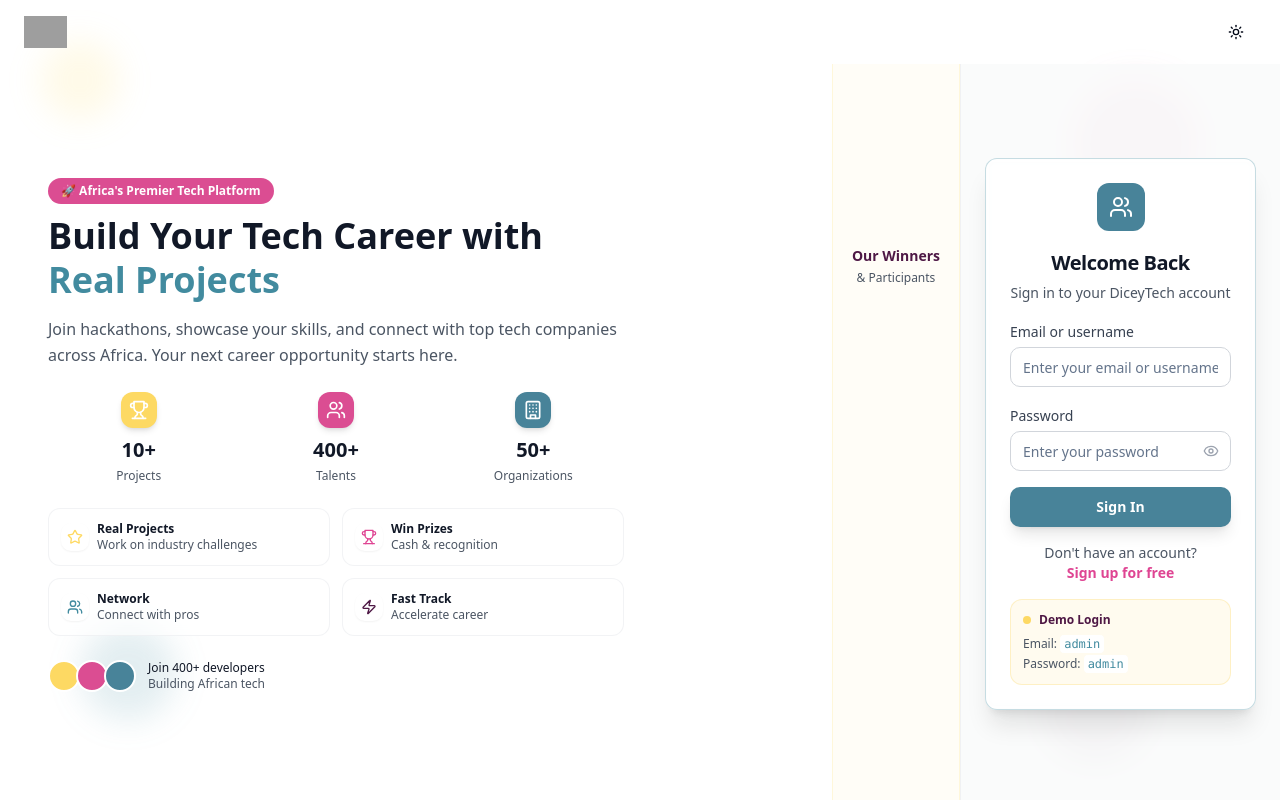
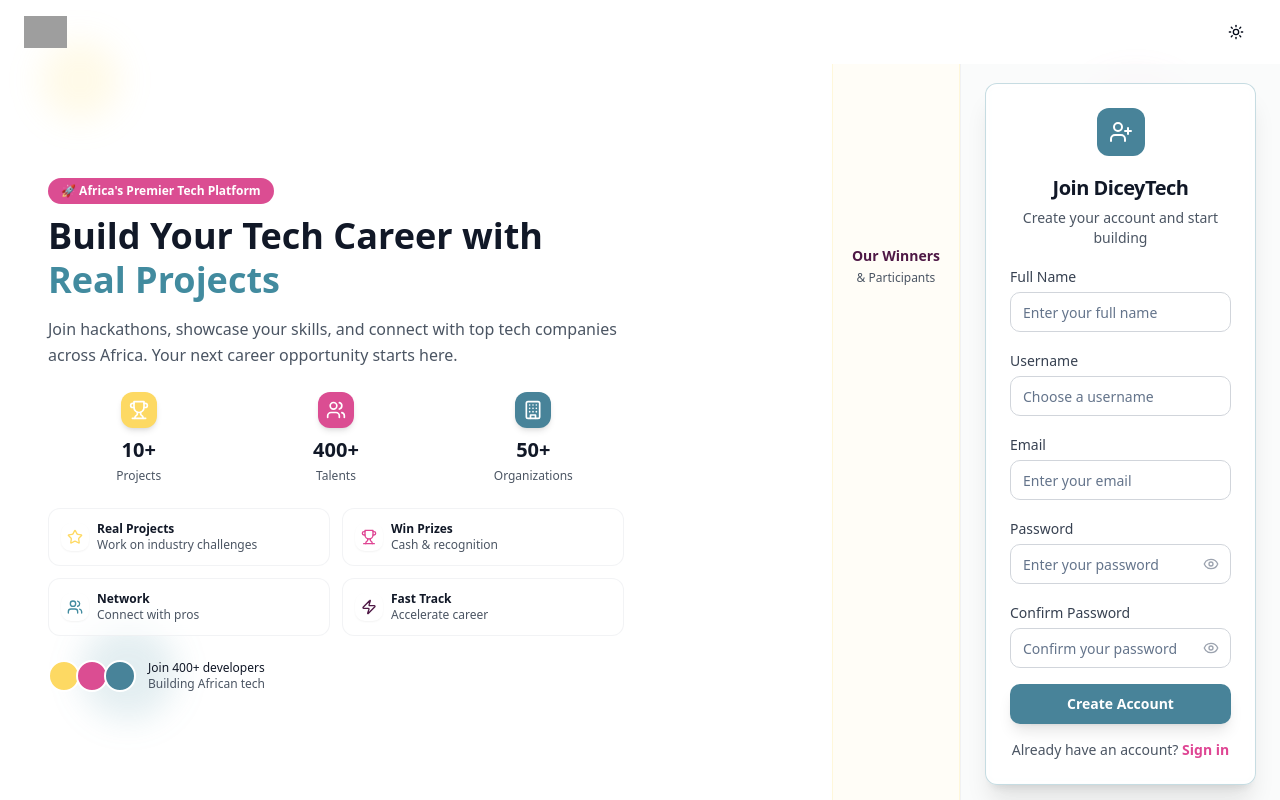
Before and after one commit to redtechafrica/diceytech-hackathon-platform, a React (Vite) app: page / in a window 1280 px wide. Both pictures are taken after a click on the button "Sign up for free". Built offline with nearby package versions, Linux system fonts and the light colour scheme; grey boxes are pictures that could not be loaded.

Commit message:
Add signup form and images to login page
Implement signup form and add images to the login page for a more complete user experience.

```diff
--- a/src/pages/Index.tsx
+++ b/src/pages/Index.tsx
@@ -5,7 +5,7 @@ import { Button } from '@/components/ui/button';
 import { Input } from '@/components/ui/input';
 import { Card, CardContent, CardDescription, CardHeader, CardTitle } from '@/components/ui/card';
 import { Badge } from '@/components/ui/badge';
-import { Eye, EyeOff, Users, Trophy, Building, Star, Zap, Target, Code } from 'lucide-react';
+import { Eye, EyeOff, Users, Trophy, Building, Star, Zap, Target, Code, UserPlus, LogIn } from 'lucide-react';
 import { useAuth } from '@/contexts/AuthContext';
 import { useToast } from '@/hooks/use-toast';
 import { ThemeToggle } from '@/components/ThemeToggle';
@@ -13,10 +13,15 @@ import { useTheme } from '@/contexts/ThemeContext';
 
 const Index = () => {
   const [showPassword, setShowPassword] = useState(false);
+  const [showConfirmPassword, setShowConfirmPassword] = useState(false);
+  const [isLogin, setIsLogin] = useState(true);
   const [email, setEmail] = useState('');
   const [password, setPassword] = useState('');
+  const [confirmPassword, setConfirmPassword] = useState('');
+  const [fullName, setFullName] = useState('');
+  const [username, setUsername] = useState('');
   const [isLoading, setIsLoading] = useState(false);
-  const { login } = useAuth();
+  const { login, register } = useAuth();
   const { toast } = useToast();
   const { theme } = useTheme();
   const navigate = useNavigate();
@@ -26,16 +31,32 @@ const Index = () => {
     setIsLoading(true);
 
     try {
+      if (isLogin) {
         await login(email, password);
         toast({
           title: "Welcome back!",
           description: "You have successfully logged in.",
         });
+      } else {
+        if (password !== confirmPassword) {
+          toast({
+            title: "Password mismatch",
+            description: "Please make sure your passwords match.",
+            variant: "destructive",
+          });
+          return;
+        }
+        await register({ fullName, username, email, password });
+        toast({
+          title: "Account created!",
+          description: "Welcome to DiceyTech! You can now start participating in hackathons.",
+        });
+      }
       navigate('/dashboard');
     } catch (error) {
       toast({
-        title: "Login failed",
-        description: "Please check your credentials and try again.",
+        title: isLogin ? "Login failed" : "Registration failed",
+        description: "Please check your details and try again.",
         variant: "destructive",
       });
     } finally {
@@ -64,6 +85,8 @@ const Index = () => {
     'https://images.unsplash.com/photo-1507003211169-0a1dd7228f2d?w=120&h=120&fit=crop&crop=faces',
     'https://images.unsplash.com/photo-1494790108755-2616b612b786?w=120&h=120&fit=crop&crop=faces',
     'https://images.unsplash.com/photo-1472099645785-5658abf4ff4e?w=120&h=120&fit=crop&crop=faces',
+    'https://images.unsplash.com/photo-1438761681033-6461ffad8d80?w=120&h=120&fit=crop&crop=faces',
+    'https://images.unsplash.com/photo-1500648767791-00dcc994a43e?w=120&h=120&fit=crop&crop=faces',
   ];
 
   return (
@@ -184,28 +207,64 @@ const Index = () => {
           </div>
         </div>
 
-        {/* Right Side - Login Form */}
+        {/* Right Side - Login/Signup Form */}
         <div className="w-80 flex flex-col justify-center px-6 bg-gray-50/80 dark:bg-gray-800/80 backdrop-blur-sm border-l border-gray-200/50 dark:border-gray-700/50">
           <Card className="w-full border-dicey-azure/30 shadow-xl bg-white/90 dark:bg-gray-900/90 backdrop-blur-sm">
             <CardHeader className="text-center pb-4">
               <div className="w-12 h-12 bg-dicey-azure rounded-xl flex items-center justify-center mx-auto mb-3">
-                <Users className="h-6 w-6 text-white" />
+                {isLogin ? <LogIn className="h-6 w-6 text-white" /> : <UserPlus className="h-6 w-6 text-white" />}
               </div>
-              <CardTitle className="text-xl font-bold text-gray-900 dark:text-white">Welcome Back</CardTitle>
+              <CardTitle className="text-xl font-bold text-gray-900 dark:text-white">
+                {isLogin ? 'Welcome Back' : 'Join DiceyTech'}
+              </CardTitle>
               <CardDescription className="text-sm text-gray-600 dark:text-gray-300">
-                Sign in to your DiceyTech account
+                {isLogin ? 'Sign in to your DiceyTech account' : 'Create your account and start building'}
               </CardDescription>
             </CardHeader>
             <CardContent className="space-y-4">
               <form onSubmit={handleSubmit} className="space-y-4">
+                {!isLogin && (
+                  <>
+                    <div className="space-y-1">
+                      <label htmlFor="fullName" className="text-sm font-medium text-gray-700 dark:text-gray-300">
+                        Full Name
+                      </label>
+                      <Input
+                        id="fullName"
+                        type="text"
+                        placeholder="Enter your full name"
+                        value={fullName}
+                        onChange={(e) => setFullName(e.target.value)}
+                        required
+                        className="border-gray-300 focus:border-dicey-azure focus:ring-dicey-azure/20 h-10"
+                      />
+                    </div>
+
+                    <div className="space-y-1">
+                      <label htmlFor="username" className="text-sm font-medium text-gray-700 dark:text-gray-300">
+                        Username
+                      </label>
+                      <Input
+                        id="username"
+                        type="text"
+                        placeholder="Choose a username"
+                        value={username}
+                        onChange={(e) => setUsername(e.target.value)}
+                        required
+                        className="border-gray-300 focus:border-dicey-azure focus:ring-dicey-azure/20 h-10"
+                      />
+                    </div>
+                  </>
+                )}
+
                 <div className="space-y-1">
                   <label htmlFor="email" className="text-sm font-medium text-gray-700 dark:text-gray-300">
-                    Email or username
+                    {isLogin ? 'Email or username' : 'Email'}
                   </label>
                   <Input
                     id="email"
-                    type="text"
-                    placeholder="Enter your email or username"
+                    type={isLogin ? "text" : "email"}
+                    placeholder={isLogin ? "Enter your email or username" : "Enter your email"}
                     value={email}
                     onChange={(e) => setEmail(e.target.value)}
                     required
@@ -243,25 +302,62 @@ const Index = () => {
                   </div>
                 </div>
 
+                {!isLogin && (
+                  <div className="space-y-1">
+                    <label htmlFor="confirmPassword" className="text-sm font-medium text-gray-700 dark:text-gray-300">
+                      Confirm Password
+                    </label>
+                    <div className="relative">
+                      <Input
+                        id="confirmPassword"
+                        type={showConfirmPassword ? "text" : "password"}
+                        placeholder="Confirm your password"
+                        value={confirmPassword}
+                        onChange={(e) => setConfirmPassword(e.target.value)}
+                        required
+                        className="border-gray-300 focus:border-dicey-azure focus:ring-dicey-azure/20 pr-10 h-10"
+                      />
+                      <Button
+                        type="button"
+                        variant="ghost"
+                        size="sm"
+                        className="absolute right-0 top-0 h-full px-3 py-2 hover:bg-transparent"
+                        onClick={() => setShowConfirmPassword(!showConfirmPassword)}
+                      >
+                        {showConfirmPassword ? (
+                          <EyeOff className="h-4 w-4 text-gray-400" />
+                        ) : (
+                          <Eye className="h-4 w-4 text-gray-400" />
+                        )}
+                      </Button>
+                    </div>
+                  </div>
+                )}
+
                 <Button
                   type="submit"
                   className="w-full bg-dicey-azure hover:bg-dicey-azure/90 text-white h-10 text-sm font-semibold shadow-lg"
                   disabled={isLoading}
                 >
-                  {isLoading ? "Signing in..." : "Sign In"}
+                  {isLoading ? (isLogin ? "Signing in..." : "Creating account...") : (isLogin ? "Sign In" : "Create Account")}
                 </Button>
               </form>
 
               <div className="text-center">
                 <p className="text-sm text-gray-600 dark:text-gray-300">
-                  Don't have an account?{" "}
-                  <Button variant="link" className="p-0 h-auto text-dicey-magenta hover:text-dicey-magenta/80 font-semibold">
-                    Sign up for free
+                  {isLogin ? "Don't have an account?" : "Already have an account?"}{" "}
+                  <Button
+                    variant="link"
+                    className="p-0 h-auto text-dicey-magenta hover:text-dicey-magenta/80 font-semibold"
+                    onClick={() => setIsLogin(!isLogin)}
+                  >
+                    {isLogin ? "Sign up for free" : "Sign in"}
                   </Button>
                 </p>
               </div>
 
-              {/* Demo Login Info */}
+              {/* Demo Login Info - only show on login */}
+              {isLogin && (
                 <div className="p-3 bg-dicey-yellow/10 rounded-lg border border-dicey-yellow/30">
                   <div className="flex items-center gap-2 mb-2">
                     <div className="w-2 h-2 bg-dicey-yellow rounded-full"></div>
@@ -276,6 +372,7 @@ const Index = () => {
                     </p>
                   </div>
                 </div>
+              )}
             </CardContent>
           </Card>
         </div>
```
Lines whose indentation alone changed are shown as unchanged.
